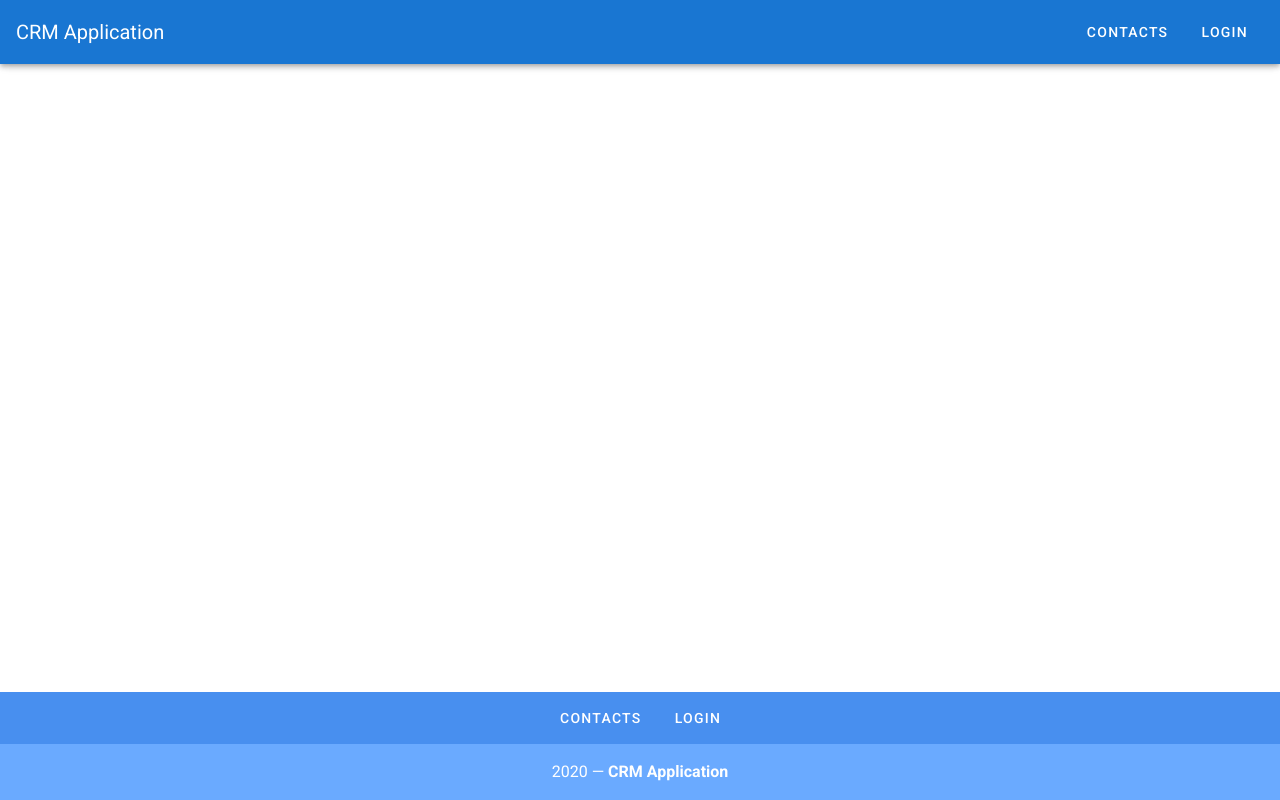
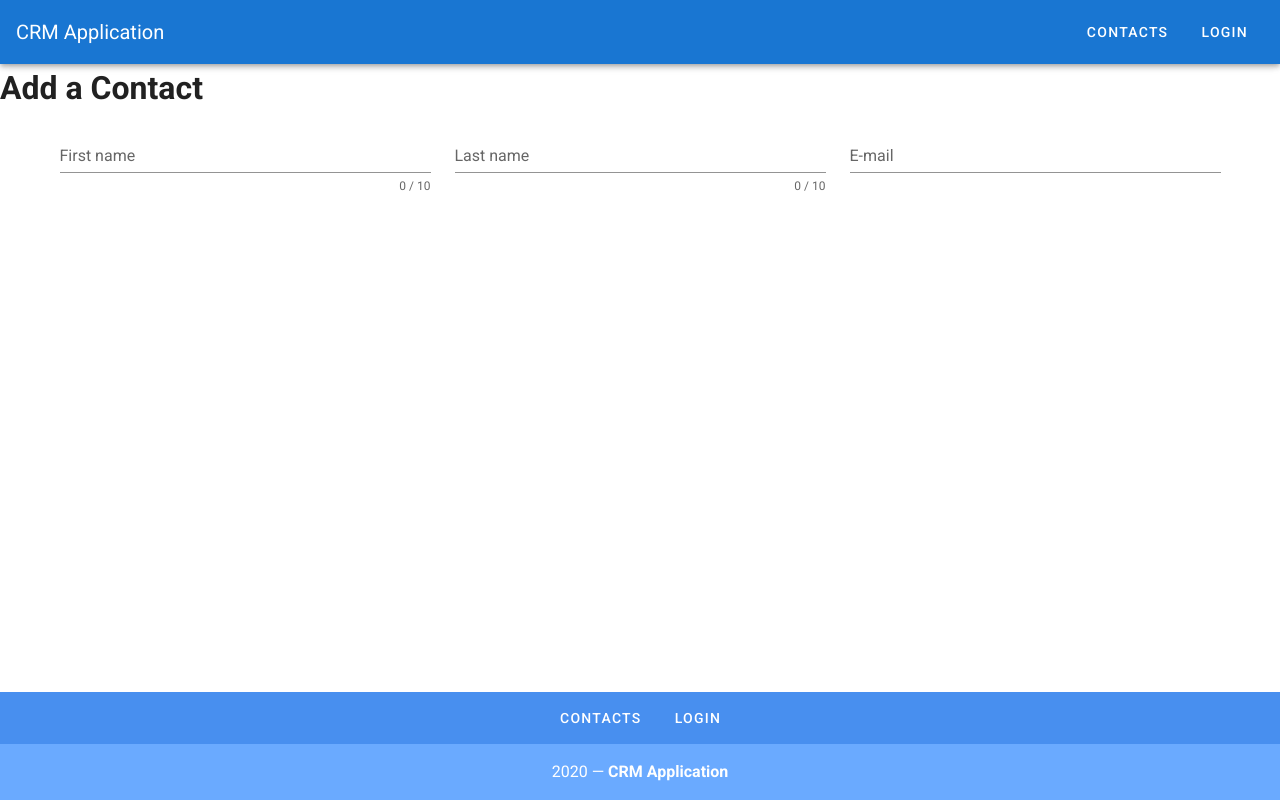
Before and after one commit to bluevision/vue-crm, a Vue app: page /addcontact in a window 1280 px wide. Built offline with nearby package versions, Linux system fonts and the light colour scheme.

Commit message:
Trying to add component that adds a new contact

```diff
--- a/src/router/index.js
+++ b/src/router/index.js
@@ -2,6 +2,7 @@ import Vue from "vue";
 import VueRouter from "vue-router";
 import ContactList from "../views/ContactList.vue";
 import Contact from '../views/Contact.vue';
+import AddContact from '../views/AddContact.vue';
 
 
 Vue.use(VueRouter);
@@ -17,6 +18,12 @@ const routes = [
     path: '/contact/:id',
     name: 'Contact',
     component: Contact,
+    props: true
+  },
+  {
+    path: '/addcontact',
+    name: 'AddContact',
+    component: AddContact,
     props: true
   },
   {
--- a/src/services/ContactService.js
+++ b/src/services/ContactService.js
@@ -15,5 +15,8 @@ export default {
     },
     getContact(id) {
         return apiClient.get('/contacts/' + id)
+    },
+    postContact(contact) {
+        return apiClient.post('/contacts', contact)
     }
 }
--- a/src/store.js
+++ b/src/store.js
@@ -1,16 +1,22 @@
 import Vue from 'vue'
 import Vuex from 'vuex'
+import ContactService from '@/services/ContactService'
 
 Vue.use(Vuex)
 
 export default new Vuex.Store({
     state: {
-        contact: {
-            id: '1',
-            name: 'Jar Jar Binks'
+        contacts: []
+    },
+    mutations: {
+        ADD_CONTACT(state, contact) {
+            state.contacts.push(contact)
         }
     },
-    mutations: {
-    },
-    actions: {}
+    actions: {
+        addContact({commit }, contact) {
+            ContactService.postContact(contact)
+            commit('ADD_CONTACT', contact)
+        }
+    }
 })
--- /dev/null
+++ b/src/views/AddContact.vue
@@ -0,0 +1,63 @@
+<template>
+    <div>
+        <h1>Add a Contact</h1>
+         <v-form v-model="valid" @submit.prevent="addContact">
+    <v-container>
+      <v-row>
+        <v-col
+          cols="12"
+          md="4"
+        >
+          <v-text-field
+            v-model="firstname"
+            :rules="nameRules"
+            :counter="10"
+            label="First name"
+            required
+          ></v-text-field>
+        </v-col>
+
+        <v-col
+          cols="12"
+          md="4"
+        >
+          <v-text-field
+            v-model="lastname"
+            :rules="nameRules"
+            :counter="10"
+            label="Last name"
+            required
+          ></v-text-field>
+        </v-col>
+
+        <v-col
+          cols="12"
+          md="4"
+        >
+          <v-text-field
+            v-model="email"
+            :rules="emailRules"
+            label="E-mail"
+            required
+          ></v-text-field>
+        </v-col>
+      </v-row>
+    </v-container>
+  </v-form>
+    </div>
+</template>
+
+<script>
+    export default {
+        methods: {
+            addContact() {
+                this.$store.dispatch('addContact', this.contact)
+            }
+        }
+    }
+
+</script>
+
+<style lang="scss" scoped>
+
+</style>
--- a/src/views/ContactList.vue
+++ b/src/views/ContactList.vue
@@ -8,7 +8,7 @@
       <v-subheader>
         <v-text-field>
         <v-icon slot="append">mdi-magnify</v-icon>
-      <v-icon slot="prepend">mdi-plus-circle</v-icon>
+      <router-link :to="{name: 'AddContact'}"> <v-icon slot="prepend">mdi-plus-circle</v-icon></router-link>
       </v-text-field>
       </v-subheader>
     <v-list-item-group v-model="item" color="primary">
```
